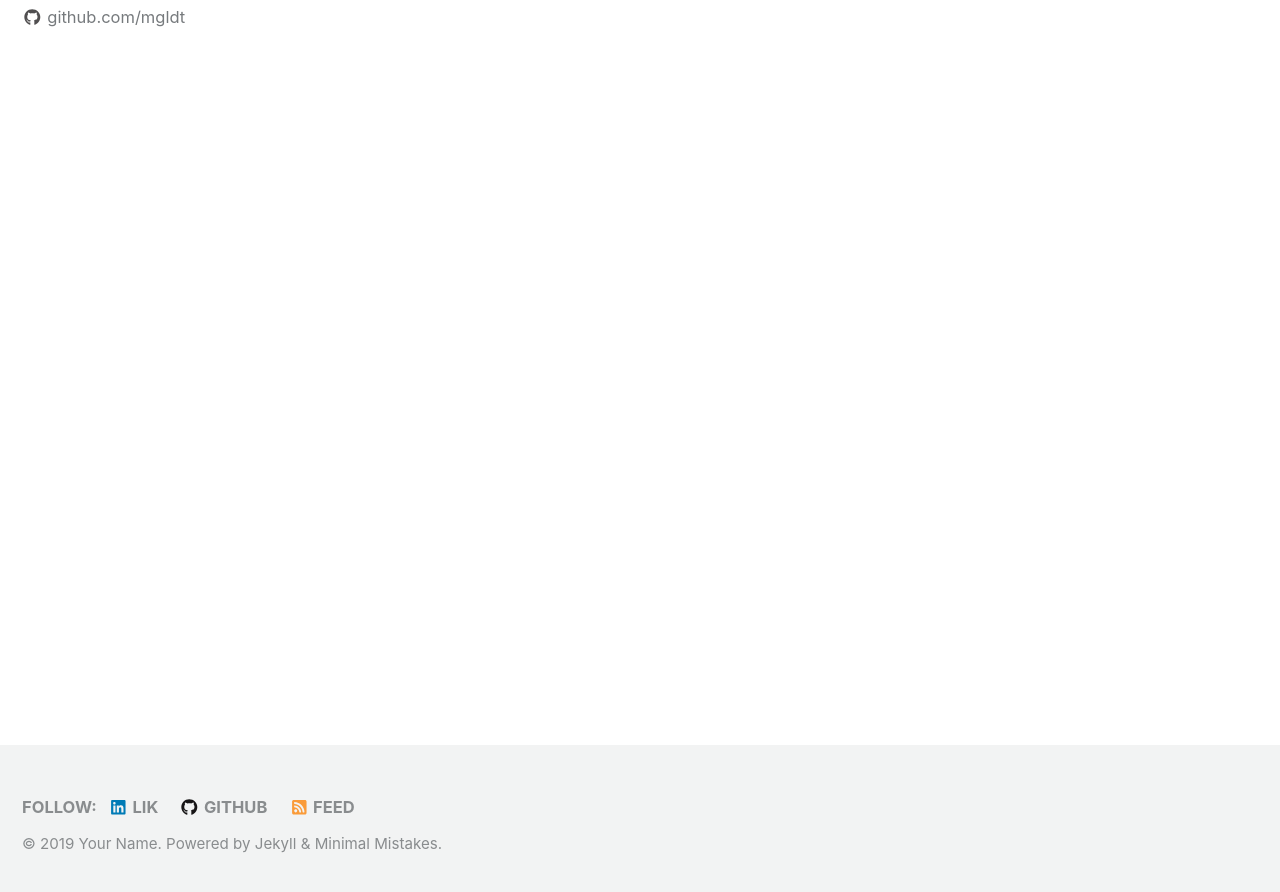
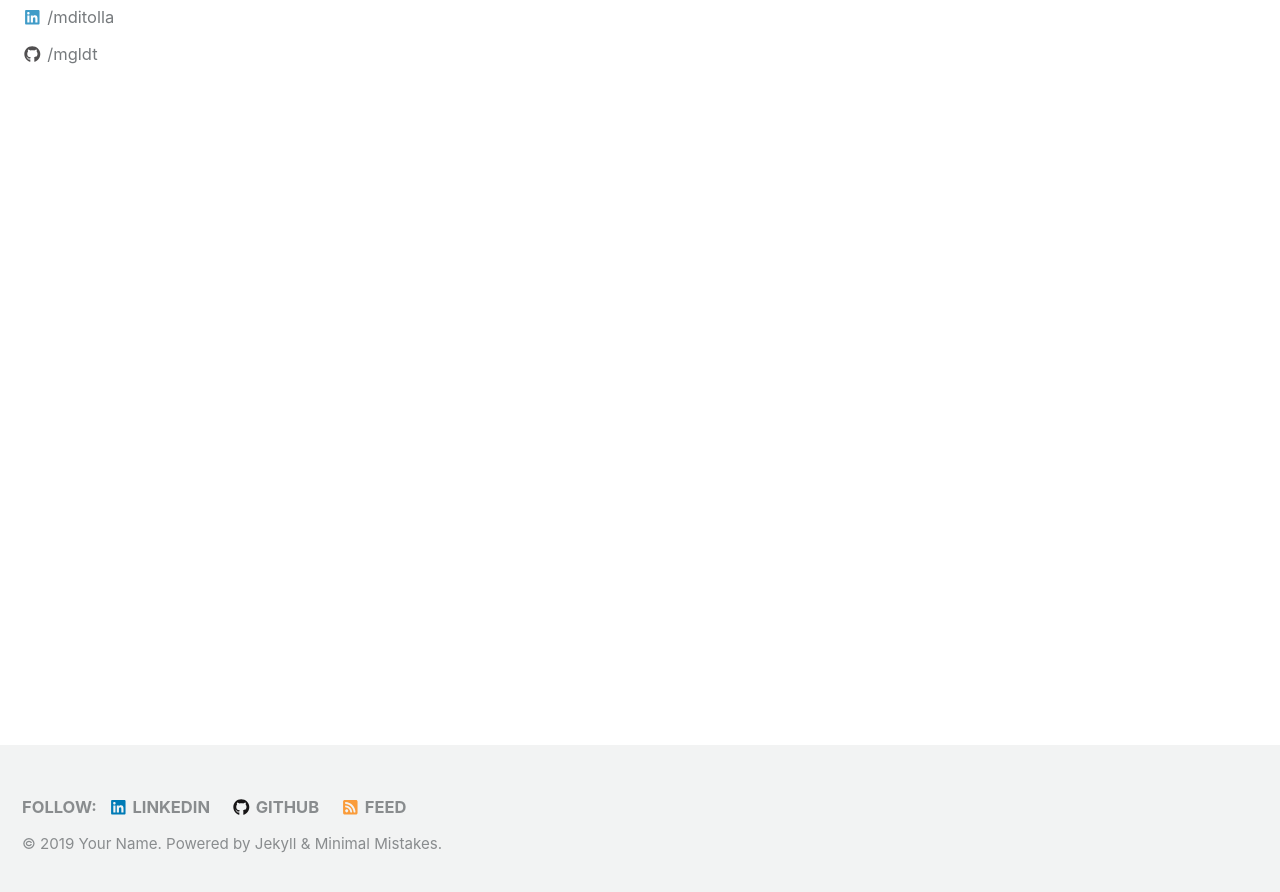
Before and after one commit to mgldt/mgldt.github.io, a Jekyll site: the page built from index.html, in a window 1280 px wide and 900 px high, scrolled down 222 px. Shown: the top 892 px of the window. Built offline with Jekyll 4.4.1, drawn with Linux system fonts in a browser that asks for light colours; cached includes are drawn as plain includes; the list of posts is cut into pages by our own code.

Commit message:
Update _config.yml

```diff
--- a/_config.yml
+++ b/_config.yml
@@ -124,7 +124,10 @@ author:
     - label: "Facebook"
       icon: "fab fa-fw fa-facebook-square"
       # url: "https://facebook.com/"
-    - label: "github.com/mgldt"
+    - label: "/mditolla"
+      icon: "fab fa-fw fa-linkedin"
+      url: "https://www.linkedin.com/in/mditolla"
+    - label: "/mgldt"
       icon: "fab fa-fw fa-github"
       url:  "https://github.com/mgldt"
     - label: "Instagram"
@@ -137,9 +140,9 @@ footer:
     - label: "Twitter"
       icon: "fab fa-fw fa-twitter-square"
       # url:
-    - label: "Lik"
+    - label: "LinkedIn"
       icon: "fab fa-fw fa-linkedin"
-      url: "test"
+      url: "https://www.linkedin.com/in/mditolla"
     - label: "GitHub"
       icon: "fab fa-fw fa-github"
       url:  "https://github.com/mgldt"
```
